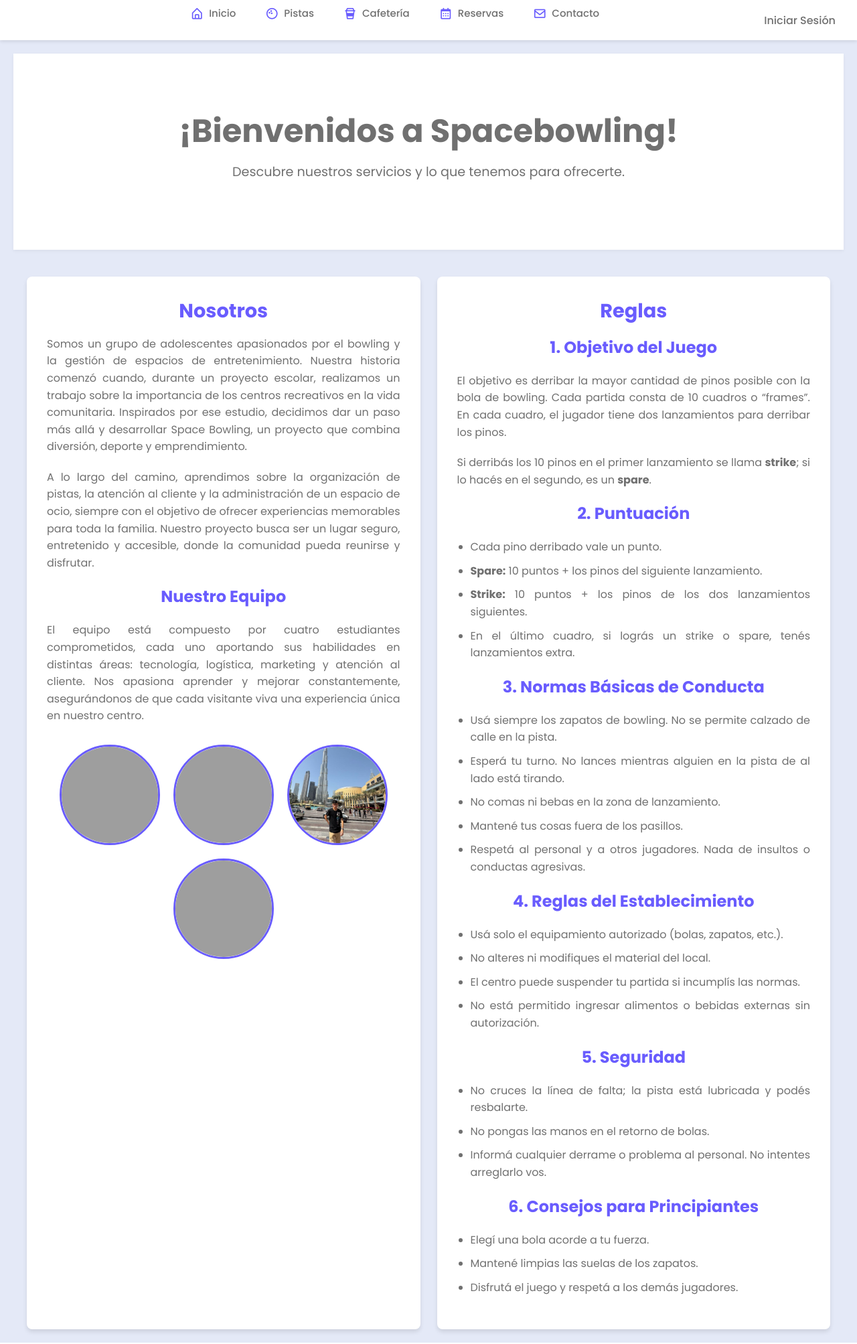
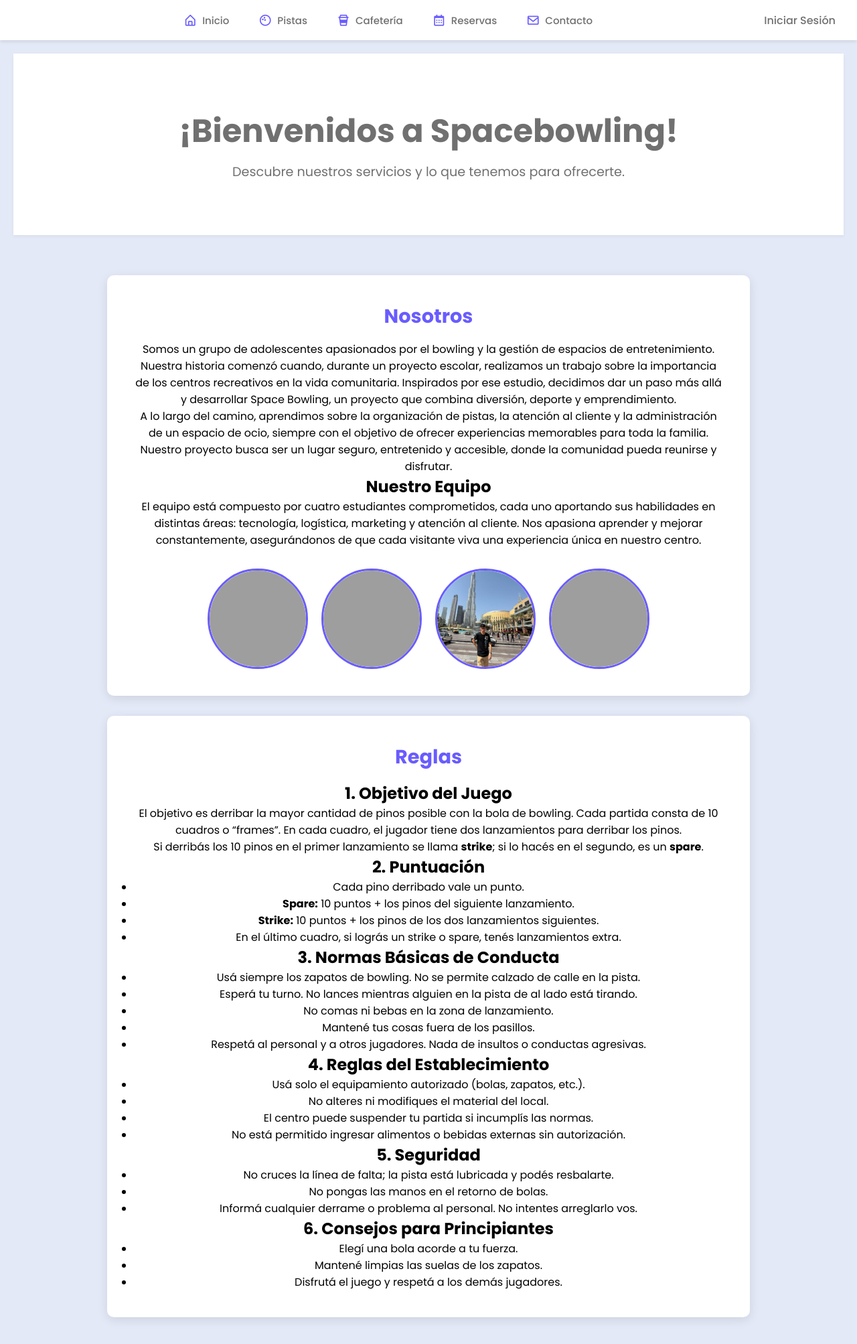
Before and after one commit to Villada-PG3/trabajo-practico-integrador-centro-bowling, a Django app: page / in a window 1280 px wide. Shown: the whole page at 67% size. Run offline with Django 5.2, Linux system fonts and the light colour scheme; grey boxes are pictures that could not be loaded.

Commit message:
cambio los .css de nosotros, reglas, e inicio

```diff
--- a/bowling/bowl/static/bowl/inicio.css
+++ b/bowling/bowl/static/bowl/inicio.css
@@ -111,3 +111,20 @@
     margin-bottom: 15px;
     text-align: center;
 }
+/* Agrega esto al final de inicio.css */
+.features-grid {
+    display: grid;
+    grid-template-columns: 1fr;
+    gap: 30px;
+    max-width: 1000px;
+    margin: 0 auto;
+    padding: 40px 20px;
+}
+
+.feature-item {
+    background-color: var(--navbar-color);
+    border-radius: 10px;
+    box-shadow: 0 4px 15px rgba(0,0,0,0.1);
+    padding: 40px;
+    width: 100%;
+}
--- a/bowling/bowl/static/bowl/nosotros.css
+++ b/bowling/bowl/static/bowl/nosotros.css
@@ -1,21 +1,14 @@
 :root {
     --body-color: #E4E9F7;
     --navbar-color: #FFF;
-    --primary-color: #695CFE; /* Títulos siempre azules */
+    --primary-color: #695CFE;
     --text-color: #707070;
     --tran-05: all 0.5s ease;
 }
 
-body {
-    background-color: var(--body-color);
-    font-family: Arial, sans-serif;
-    color: var(--text-color);
-    margin: 0;
-    padding: 0;
-    transition: var(--tran-05);
-}
+/* ELIMINA todo el body {} y los h1, h2 globales */
 
-.content-container {
+.nosotros-content {
     max-width: 900px;
     margin: 0 auto;
     padding: 40px 20px;
@@ -24,16 +17,27 @@
     box-shadow: 0 4px 10px rgba(0,0,0,0.05);
 }
 
-h1, h2 {
-    color: var(--primary-color); /* Color fijo para títulos */
+.nosotros-title {
+    color: #695CFE;
     text-align: center;
     margin-bottom: 20px;
+    font-size: 2.2rem;
 }
 
-p {
+.nosotros-subtitle {
+    color: #695CFE;
+    text-align: left;
+    margin: 30px 0 15px 0;
+    font-size: 1.5rem;
+    border-bottom: 2px solid #695CFE;
+    padding-bottom: 8px;
+}
+
+.nosotros-text {
     line-height: 1.6;
     margin-bottom: 20px;
     text-align: justify;
+    color: var(--text-color);
 }
 
 /* Galería del equipo */
@@ -46,11 +50,11 @@
 }
 
 .nosotros-galeria img {
-    width: 150px;       /* tamaño final */
+    width: 150px;
     height: 150px;
-    object-fit: cover;  /* mantiene proporción y recorta si hace falta */
-    border-radius: 50%; /* círculos */
-    border: 3px solid var(--primary-color);
+    object-fit: cover;
+    border-radius: 50%;
+    border: 3px solid #695CFE;
     transition: transform 0.3s ease, box-shadow 0.3s ease;
 }
 
@@ -60,15 +64,10 @@
 }
 
 /* Dark mode */
-body.dark {
-    --body-color: #1c1c1c;
-    --navbar-color: #2a2a2a;
-    --text-color: #e1e1e1;
-    /* títulos y bordes de fotos siguen siendo azules */
+body.dark .nosotros-content {
+    background-color: var(--navbar-color);
 }
 
-h1, h2 {
-    color: #695CFE; /* títulos siempre azules, light y dark */
-    text-align: center;
-    margin-bottom: 20px;
+body.dark .nosotros-text {
+    color: var(--text-color);
 }
--- a/bowling/bowl/static/bowl/reglas.css
+++ b/bowling/bowl/static/bowl/reglas.css
@@ -1,21 +1,14 @@
 :root {
     --body-color: #E4E9F7;
     --navbar-color: #FFF;
-    --primary-color: #695CFE; /* Títulos siempre azules */
+    --primary-color: #695CFE;
     --text-color: #707070;
     --tran-05: all 0.5s ease;
 }
 
-body {
-    background-color: var(--body-color);
-    font-family: Arial, sans-serif;
-    color: var(--text-color);
-    margin: 0;
-    padding: 0;
-    transition: var(--tran-05);
-}
+/* ELIMINA todo el body {} y los h1, h2 globales */
 
-.rules-container {
+.rules-content {
     max-width: 900px;
     margin: 0 auto;
     padding: 40px 20px;
@@ -24,30 +17,51 @@
     box-shadow: 0 4px 10px rgba(0,0,0,0.05);
 }
 
-h1, h2 {
-    color: #695CFE; /* Color fijo para todos los títulos */
+.rules-title {
+    color: #695CFE;
     text-align: center;
     margin-bottom: 20px;
+    font-size: 2.2rem;
 }
 
-p, ul {
+.rules-subtitle {
+    color: #695CFE;
+    text-align: left;
+    margin: 30px 0 15px 0;
+    font-size: 1.5rem;
+    border-bottom: 2px solid #695CFE;
+    padding-bottom: 8px;
+}
+
+.rules-text {
     line-height: 1.6;
     margin-bottom: 20px;
     text-align: justify;
+    color: var(--text-color);
 }
 
-ul {
+.rules-list {
     padding-left: 20px;
+    margin-bottom: 20px;
+    color: var(--text-color);
 }
 
-ul li {
+.rules-list li {
     margin-bottom: 10px;
+    line-height: 1.5;
+}
+
+.rules-bold {
+    color: #695CFE;
+    font-weight: bold;
 }
 
 /* Dark mode */
-body.dark {
-    --body-color: #1c1c1c;
-    --navbar-color: #2a2a2a;
-    --text-color: #e1e1e1;
-    /* los títulos siguen siendo azules, ya que fijamos el color */
+body.dark .rules-content {
+    background-color: var(--navbar-color);
 }
+
+body.dark .rules-text,
+body.dark .rules-list {
+    color: var(--text-color);
+}
```
